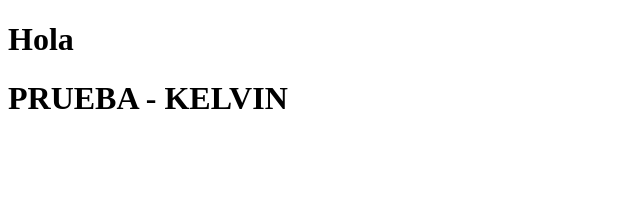
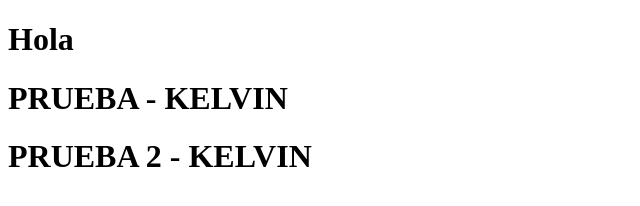
Before and after one commit to dcmu11/sala1, a plain HTML site: page index.html in a window 1280 px wide. Shown: the whole page, without its empty margins (0-640 px from the left). Drawn offline with Linux system fonts and the light colour scheme.

Commit message:
prueba 2

```diff
--- a/index.html
+++ b/index.html
@@ -9,5 +9,6 @@
     <h1>Hola</h1>
 
     <h1>PRUEBA - KELVIN</h1>
+    <h1>PRUEBA 2 - KELVIN</h1>
 </body>
 </html>
```
